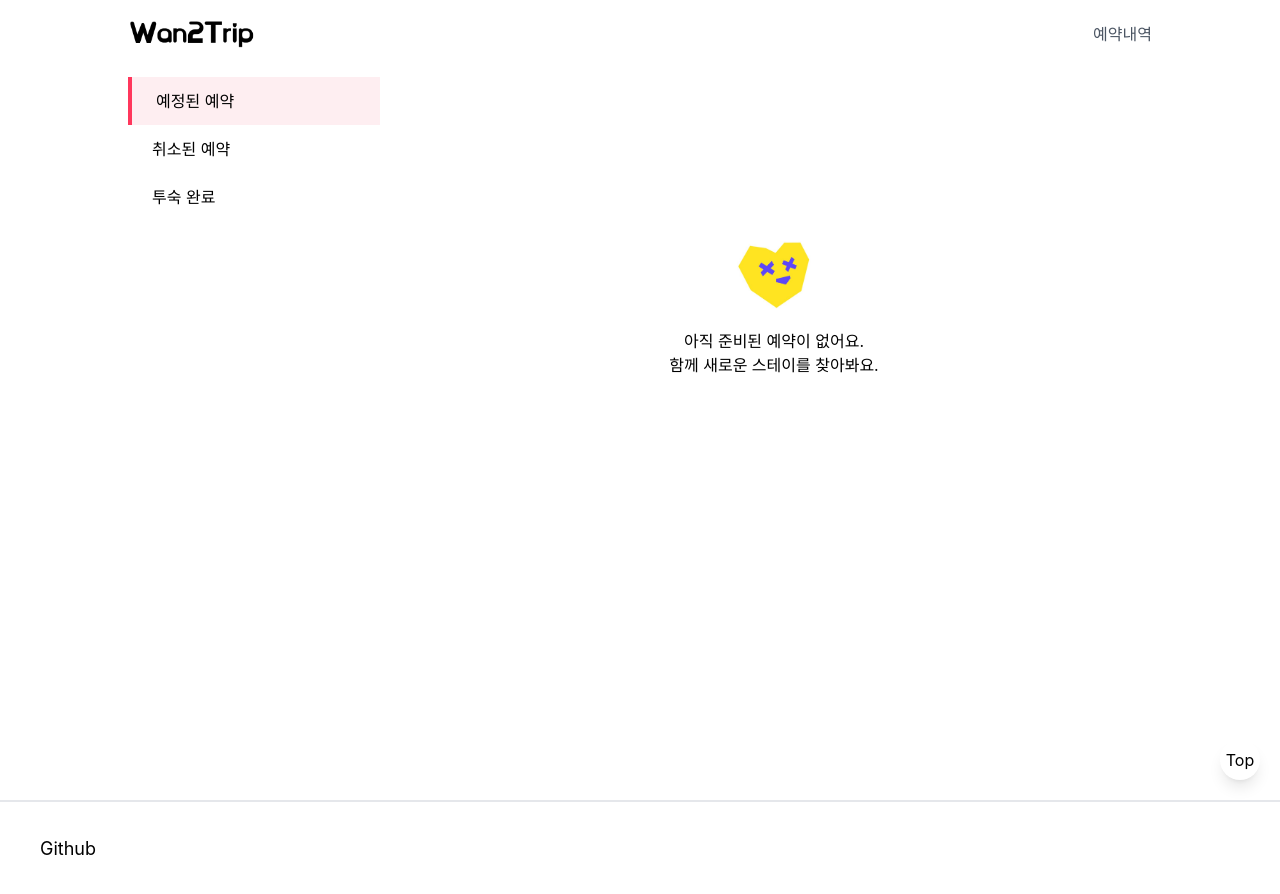
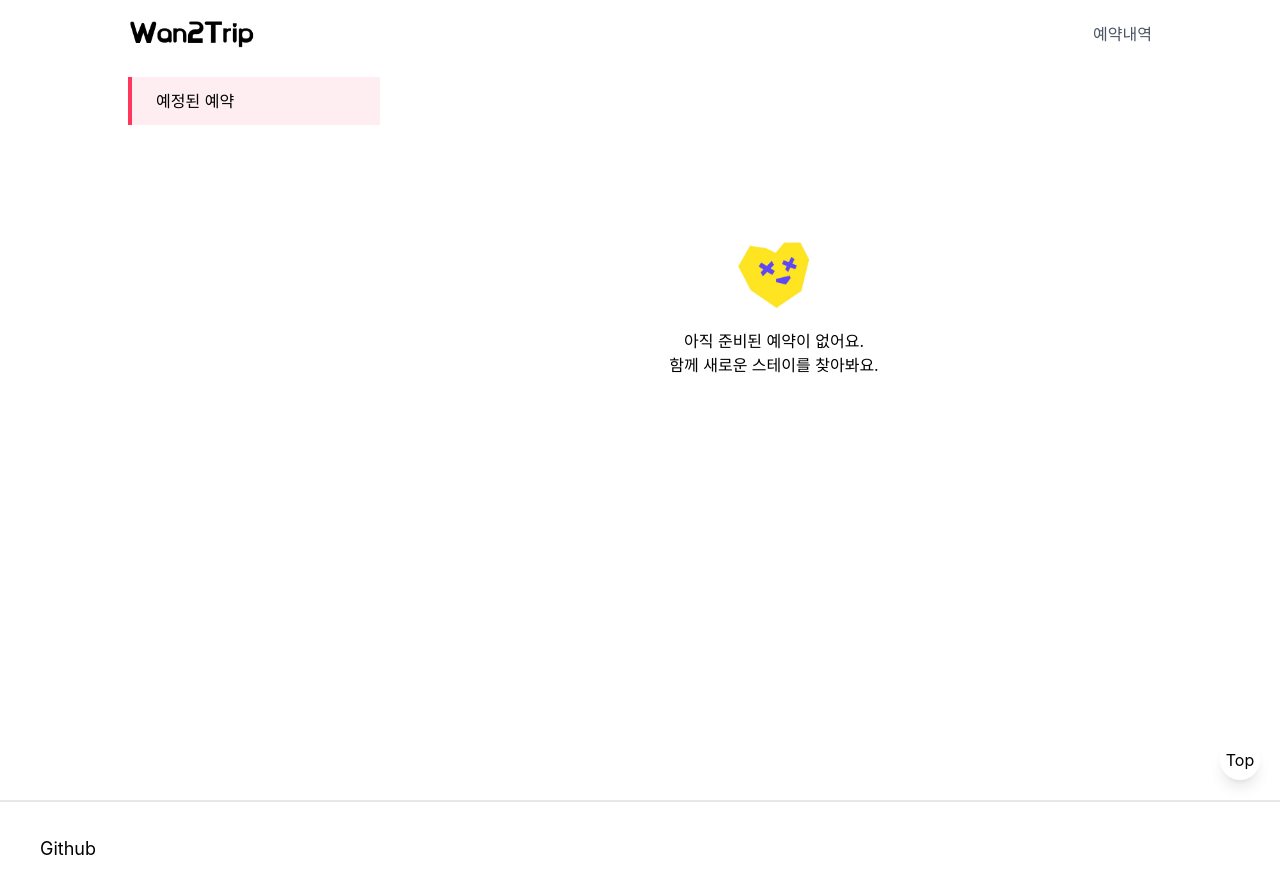
Before and after one commit to Wanted-Pre-Onboarding-Frontend-2/Wan2trip, a React (Create React App) app: page /booked in a window 1280 px wide. Built offline with nearby package versions, Linux system fonts and the light colour scheme.

Commit message:
remove: unused UI

```diff
--- a/src/components/bookedList/BookedMobile.tsx
+++ b/src/components/bookedList/BookedMobile.tsx
@@ -33,12 +33,6 @@ const BookedMobileAside = () => {
       <div className="flex w-full h-16 py-2 bg-white rounded cursor-pointer text-slate-500">
         <div className="flex items-center justify-center w-1/3 border-b-2 border-black">
           예정된 예약
-        </div>
-        <div className="flex justify-center items-center w-1/3  bl-[#FF375C]">
-          취소된 예약
-        </div>
-        <div className="flex justify-center items-center w-1/3  bl-[#FF375C]">
-          투숙 완료
         </div>
       </div>
     </>
--- a/src/components/bookedList/BookedWeb.tsx
+++ b/src/components/bookedList/BookedWeb.tsx
@@ -28,12 +28,6 @@ const BookedWebAside = () => {
       <div className="flex items-center w-full h-1/3 border-l-4 border-[#FF375C] bg-[#FEEEF1] pl-6 ">
         예정된 예약
       </div>
-      <div className="flex items-center w-full h-1/3 bl-[#FF375C] pl-6">
-        취소된 예약
-      </div>
-      <div className="flex items-center w-full h-1/3 bl-[#FF375C] pl-6">
-        투숙 완료
-      </div>
     </div>
   );
 };
@@ -52,7 +46,7 @@ const BookedWebContent = ({ hotel, isLoading }: Props) => {
   return (
     <>
       {!!hotel.length && (
-        <div className="flex items-center justify-center py-2 ml-4 w-full bg-white">
+        <div className="flex items-center justify-center w-full py-2 ml-4 bg-white">
           <VirtualScroll itemHeight={20} columnGap={0.625} renderAhead={5}>
             {hotel.map((hotel, index) => (
               <Card key={uid(index)} data={hotel} isBooked={true} />
```
